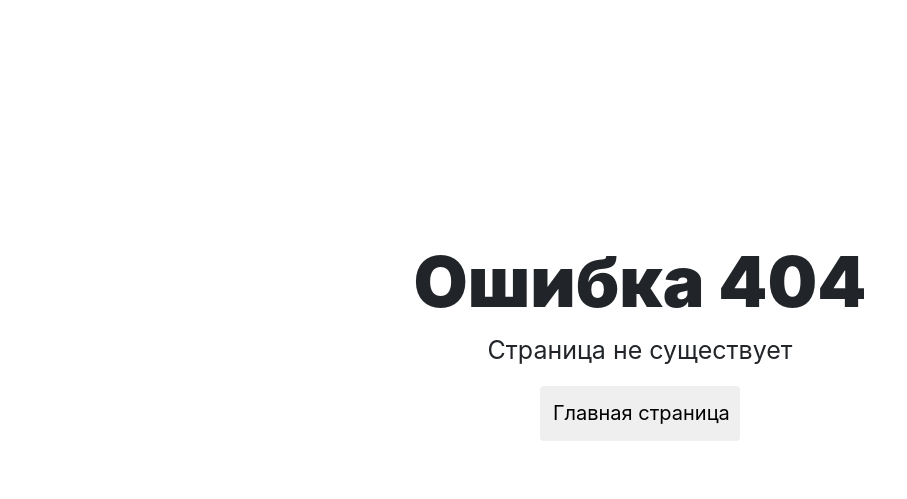
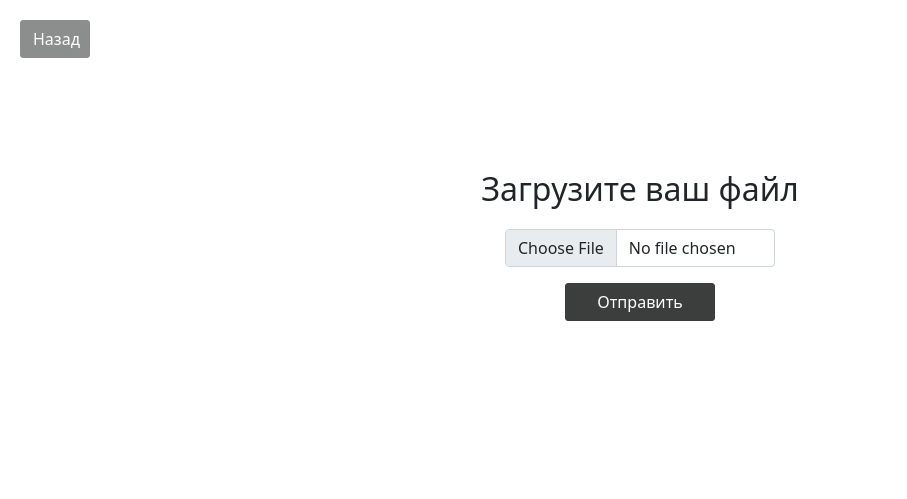
Before and after one commit to aza-the/webfastapi, a FastAPI app: page /flats/fileupload in a window 1280 px wide. Shown: the top 499 px of the page, without its empty margins (0-907 px from the left). Run offline with FastAPI, Linux system fonts and the light colour scheme; some libraries are stand-ins or nearby versions.

Commit message:
added ability to upload xlsx files

```diff
--- a/app/main.py
+++ b/app/main.py
@@ -9,15 +9,16 @@ app = FastAPI()
 for route in list_of_routes:
     app.include_router(route)
 
-
 app.mount("/app/static", StaticFiles(directory="app/static"), name="static")
 
 templates = Jinja2Templates(directory="app/templates")
+
 
 @app.exception_handler(404)
 async def custom_404_handler(request: Request, __):
     return templates.TemplateResponse("error404rus.html", context={"request": request})
 
+
 @app.get('/', response_class=HTMLResponse)
 async def get_root(request: Request):
     return templates.TemplateResponse("rootrus.html", context={"request": request})
--- a/app/routers/flats.py
+++ b/app/routers/flats.py
@@ -1,12 +1,15 @@
-from fastapi import APIRouter, Depends, Request
-from fastapi.responses import HTMLResponse
+import pandas as pd
+from fastapi import APIRouter, Depends, Request, UploadFile
+from fastapi.responses import HTMLResponse, RedirectResponse, FileResponse
 from fastapi.staticfiles import StaticFiles
 from fastapi.templating import Jinja2Templates
+from sqlalchemy.orm import Session
+
+from app.db.db import database
 from app.schemas.flat_form import FlatForm
 from app.utils.ml.ml_caller import ml_call_prediction
+from app.utils.ml.table_file_reader import read_df
 
-from sqlalchemy.orm import Session
-from app.db.db import database
 
 def get_db():
     db = database.SessionLocal()
@@ -62,3 +65,19 @@ async def get_flats_page(request: Request, form_data: FlatForm = Depends(FlatFor
 
     return templates.TemplateResponse("flats/prediction_responserus.html", context={'request': request, 'prediction': prediction})
     return templates.TemplateResponse("flats/prediction_response.html", context={'request': request, 'prediction': prediction})
+
+
+# test file upload
+@router.get('/flats/fileupload')
+async def create_file(request: Request):
+    return templates.TemplateResponse('create_file.html', context={'request': request})
+
+@router.post("/flats/fileupload")
+async def create_upload_file(request: Request, file: UploadFile):
+    content = await file.read()
+    df = pd.read_excel(content)
+    df = read_df(df)
+
+    df.to_excel('app/static/df_to_excel.xlsx', index=False, header=True)
+
+    return FileResponse('app/static/df_to_excel.xlsx')
--- a/app/static/mainscript.js
+++ b/app/static/mainscript.js
@@ -1,5 +1,9 @@
 console.log("MAINSCRIPT.JS started");
 
+const load_button = document.getElementById("load");
+load_button.addEventListener("click", () => {
+    location.href = "/flats/fileupload/";
+})
 
 const about = document.getElementById("about");
 const about_img = document.getElementById("about_img");
--- a/app/static/styles.css
+++ b/app/static/styles.css
@@ -129,7 +129,7 @@
     margin-left: auto;
     margin-right: auto;
     width: 150px;
-    color:#424242;
+    color:#ffffff;
     background-color: #5cb8cd;
     border-color: #5cb8cd;
     border-radius: 3px;
--- /dev/null
+++ b/app/static/upload.js
@@ -0,0 +1,6 @@
+console.log("UPLOAD.JS started");
+
+const back = document.getElementById("back")
+back.addEventListener("click", () => {
+    location.href = "/flats/";
+});
--- /dev/null
+++ b/app/static/upload_file.css
@@ -0,0 +1,58 @@
+.mainform {
+    width: 100%;
+    height: 100%;
+    display: table;
+    text-align: center;
+}
+
+.mainform > .centered {
+    display: table-cell;
+    vertical-align: middle;
+    height: 500px;
+    width: 400px;
+}
+
+#back {
+    position: fixed;
+    margin: 20px;
+    width: 70px;
+    color:#ffffff;
+    background-color: #8c8d8d;
+    border-color: #8c8d8d;
+}
+
+#back:hover {
+    color:#000000;
+    background-color: #d2d2d2;
+    border-color: #c2c3c3;
+}
+
+.form-control {
+    width: 270px;
+    height: 100%;
+    margin-left: auto;
+    margin-right: auto;
+}
+
+p {
+    font-style: monospace;
+    font-size: 2em;
+}
+
+.btn{
+    display: block;
+    margin: 15px;
+    margin-left: auto;
+    margin-right: auto;
+    width: 150px;
+    color:#ffffff;
+    background-color: #3c3d3d;
+    border-color: #3c3d3d;
+    border-radius: 3px;
+}
+
+.btn:hover {
+    color: #3c3d3d;
+    background-color: #d0d0d0;
+    border-color: #3c3d3d;
+}
--- /dev/null
+++ b/app/templates/create_file.html
@@ -0,0 +1,39 @@
+<!DOCTYPE html>
+<html lang="en">
+<head>
+    <meta charset="UTF-8">
+    <meta http-equiv="X-UA-Compatible" content="IE=edge">
+    <meta name="viewport" content="width=device-width, initial-scale=1.0">
+    <meta http-equiv="Content-Security-Policy" content="upgrade-insecure-requests">
+    <title>Upload file</title>
+    <!-- Font awesome 5-->
+    <link href="https://cdn.jsdelivr.net/npm/bootstrap@5.0.2/dist/css/bootstrap.min.css" rel="stylesheet" integrity="sha384-EVSTQN3/azprG1Anm3QDgpJLIm9Nao0Yz1ztcQTwFspd3yD65VohhpuuCOmLASjC" crossorigin="anonymous">
+    <link rel="stylesheet" href="https://cdnjs.cloudflare.com/ajax/libs/font-awesome/6.2.0/css/all.min.css">
+    <!-- <link rel="stylesheet" href="{{ url_for('static', path='/styles.css') }}"> -->
+    <link rel="stylesheet" href="{{ url_for('static', path='/upload_file.css') }}">
+</head>
+<body>
+
+    <input class="btn btn-success" id="back" type="button" value="Назад">
+
+    <form method="post" enctype="multipart/form-data">
+
+        <div class="mainform">
+            <div class="centered">
+                <p>Загрузите ваш файл</p>
+                <div class="mb-3">
+                    <input class="form-control" type="file" name="file">
+                </div>
+
+                <input class="btn btn-success" type="submit" value="Отправить">
+            </div>
+        </div>
+
+    </form>
+
+    <script src="{{ url_for('static', path='/upload.js') }}"></script>
+    <script src="https://cdn.jsdelivr.net/npm/bootstrap@5.0.2/dist/js/bootstrap.bundle.min.js" integrity="sha384-MrcW6ZMFYlzcLA8Nl+NtUVF0sA7MsXsP1UyJoMp4YLEuNSfAP+JcXn/tWtIaxVXM" crossorigin="anonymous"></script>
+    <script src="https://code.jquery.com/jquery-3.2.1.slim.min.js" integrity="sha384-KJ3o2DKtIkvYIK3UENzmM7KCkRr/rE9/Qpg6aAZGJwFDMVNA/GpGFF93hXpG5KkN" crossorigin="anonymous"></script>
+    <script src="https://cdn.jsdelivr.net/npm/popper.js@1.12.9/dist/umd/popper.min.js" integrity="sha384-ApNbgh9B+Y1QKtv3Rn7W3mgPxhU9K/ScQsAP7hUibX39j7fakFPskvXusvfa0b4Q" crossorigin="anonymous"></script>
+</body>
+</html>
--- a/app/templates/flats/index.html
+++ b/app/templates/flats/index.html
@@ -51,6 +51,7 @@
                 </p>
                 <br>
                 <input class="btn btn-success" type="button" name="start" id="start" value="Start">
+                <input class="btn btn-success" type="button" name="load" id="load" value="Upload">
             </div>
 
             <br><br>
--- a/app/templates/flats/indexrus.html
+++ b/app/templates/flats/indexrus.html
@@ -45,10 +45,12 @@
                 <img class="nav_img" id="about_img" src="{{ url_for('static', path='/nav_imgs/about.png') }}" alt="about">
                 <br><br>
                 <p class="about_text">
-                    Для расчёта рыночной стоимости недвижимости необходимо заполнить <br> все поля характеристик недвижимости.
+                    Для расчёта рыночной стоимости недвижимости необходимо заполнить <br> все поля характеристик недвижимости <br>
+                    или загрузите эксель файл нажав на кнопку загрузить.
                 </p>
                 <br>
                 <input class="btn btn-success" type="button" name="start" id="start" value="Начать">
+                <input class="btn btn-success" type="button" name="load" id="load" value="Загрузить">
             </div>
 
             <br><br>
```
Also changed, not shown: app/utils/ml/ml.py (+6 -6 lines), app/utils/ml/table_file_reader.py (added, +28 -0 lines), 1 other file.
